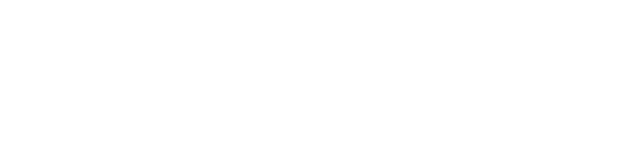
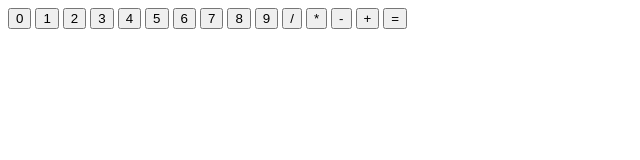
Before and after one commit to AntonyOtero/odin-calculator-25, a plain HTML site: page index.html in a window 1280 px wide. Shown: the whole page, without its empty margins (0-640 px from the left). Drawn offline with Linux system fonts and the light colour scheme.

Commit message:
content: Add buttons for values and operators

```diff
--- a/index.html
+++ b/index.html
@@ -7,6 +7,22 @@
     <script src="main.js" defer></script>
 </head>
 <body>
-
+    <div class="calculator">
+        <button class="val">0</button>
+        <button class="val">1</button>
+        <button class="val">2</button>
+        <button class="val">3</button>
+        <button class="val">4</button>
+        <button class="val">5</button>
+        <button class="val">6</button>
+        <button class="val">7</button>
+        <button class="val">8</button>
+        <button class="val">9</button>
+        <button class="operator">/</button>
+        <button class="operator">*</button>
+        <button class="operator">-</button>
+        <button class="operator">+</button>
+        <button class="operator equal">=</button>
+    </div>
 </body>
 </html>
```
